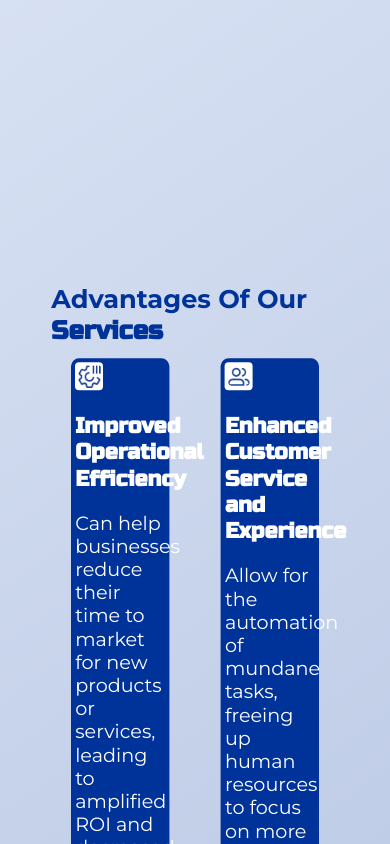
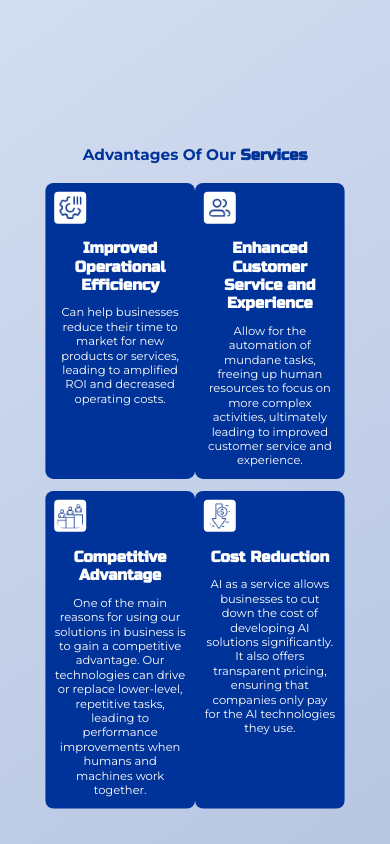
Before and after one commit to FediMechergui/Omnilink-Website, a React (Vite) app in the folder Omnilink/: page / in a window 390 px wide. Shown: the part 1080-1924 px from the top of the page. Built offline with nearby package versions, Linux system fonts and the light colour scheme.

Commit message:
scroll effect improved ,add little bit responsivness

```diff
--- a/Omnilink/src/Pages/ContactUs.css
+++ b/Omnilink/src/Pages/ContactUs.css
@@ -1,8 +1,8 @@
-@import url('https://fonts.googleapis.com/css2?family=Russo+One&display=swap');
-@import url('https://fonts.googleapis.com/css2?family=Roboto:wght@400;700&display=swap');
+@import url("https://fonts.googleapis.com/css2?family=Russo+One&display=swap");
+@import url("https://fonts.googleapis.com/css2?family=Roboto:wght@400;700&display=swap");
 
 body {
-  font-family: 'Roboto', sans-serif;
+  font-family: "Roboto", sans-serif;
   background: linear-gradient(145deg, #edf4ff, #748bbe);
   margin: 0;
   padding: 0;
@@ -15,7 +15,7 @@ body {
 }
 
 h1 {
-  font-family: 'Russo One', sans-serif;
+  font-family: "Russo One", sans-serif;
   font-size: 3rem;
   color: #29337a;
   margin-bottom: 1rem;
@@ -28,16 +28,16 @@ h1 {
 
 .contact-container {
   display: flex;
+  flex-direction: column;
   justify-content: center;
-  align-items: flex-start;
-  gap: 2rem;
-  flex-wrap: wrap;
+  align-items: center;
+  gap: 1rem;
   background-color: white;
   padding: 2rem;
   border-radius: 15px;
   box-shadow: 0 0.4rem 0.8rem rgba(0, 0, 0, 0.1);
   position: relative;
-  max-width: 80%;
+  max-width: 90%;
   margin: 0 auto;
   text-align: left; /* Left-align the entire container */
 }
@@ -48,15 +48,11 @@ h1 {
   padding: 1.5rem;
   border-radius: 15px;
   box-shadow: 0 0.4rem 0.8rem rgba(0, 0, 0, 0.1);
-  min-width: 40%;
-  position: absolute;
-  top: 20px;
-  left: 20px;
-  bottom: 20px;
+  width: 100%;
 }
 
 .contact-info h2 {
-  font-family: 'Russo One', sans-serif;
+  font-family: "Russo One", sans-serif;
   font-size: 1.5rem;
   margin-bottom: 1rem;
 }
@@ -74,7 +70,8 @@ h1 {
 .social-media {
   display: flex;
   gap: 1rem;
-  margin-top: 12rem;
+  margin-top: 2rem;
+  justify-content: center;
 }
 
 .social-icon {
@@ -86,14 +83,12 @@ h1 {
 .contact-form {
   background: white;
   padding: 2rem;
-  flex: 1;
-  max-width: 40%;
-  margin-left: 50%;
+  width: 100%;
 }
 
 .contact-form .form-row {
   display: flex;
-  justify-content: space-between;
+  flex-direction: column;
   gap: 1rem;
   margin-bottom: 1rem;
 }
@@ -139,3 +134,60 @@ h1 {
 .contact-form button:hover {
   background: #1d2d60;
 }
+
+/* Media Queries for Responsiveness */
+@media (min-width: 768px) {
+  .contact-container {
+    flex-direction: row;
+    align-items: flex-start;
+  }
+
+  .contact-info {
+    width: 40%;
+    position: relative;
+  }
+
+  .contact-form {
+    width: 50%;
+    margin-left: auto;
+  }
+
+  .contact-form .form-row {
+    flex-direction: row;
+    gap: 1rem;
+  }
+}
+
+@media (max-width: 480px) {
+  .contact-info {
+    width: 100%;
+    padding: 1rem;
+  }
+
+  .contact-info h2 {
+    font-size: 1.2rem;
+  }
+
+  .info-item span {
+    font-size: 0.9rem;
+  }
+
+  .contact-form {
+    width: 100%;
+    padding: 1rem;
+  }
+
+  .contact-form label {
+    font-size: 0.9rem;
+  }
+
+  .contact-form input,
+  .contact-form textarea {
+    font-size: 0.9rem;
+  }
+
+  .contact-form button {
+    font-size: 0.9rem;
+    padding: 0.5rem 1rem;
+  }
+}
--- a/Omnilink/src/Pages/Main.jsx
+++ b/Omnilink/src/Pages/Main.jsx
@@ -1,17 +1,18 @@
-import { useEffect, useState } from 'react';
-import Header from '../components/Header';
-import MainSection from '../components/MainSection';
-import Services from '../components/Services';
-import AboutUs from '../components/AboutUs';
-import Footer from '../components/Footer';
-import './Main.css';
-import { Element, scroller } from 'react-scroll';
-import { useInView } from 'react-intersection-observer';
-import ContactUs from './ContactUs';
+// bouncing scroll
+import { useEffect, useState } from "react";
+import Header from "../components/Header";
+import MainSection from "../components/MainSection";
+import Services from "../components/Services";
+import AboutUs from "../components/AboutUs";
+import Footer from "../components/Footer";
+import "./Main.css";
+import { Element, scroller } from "react-scroll";
+import { useInView } from "react-intersection-observer";
+import ContactUs from "./ContactUs";
 
 const Main = () => {
   const [currentSection, setCurrentSection] = useState(0);
-  const sections = ['main', 'services', 'about', 'contact', 'footer'];
+  const sections = ["main", "services", "about", "contact", "footer"];
 
   const [mainRef, mainInView] = useInView({ threshold: 0.1 });
   const [servicesRef, servicesInView] = useInView({ threshold: 0.1 });
@@ -32,10 +33,25 @@ const Main = () => {
     }
   };
 
+  const throttle = (func, limit) => {
+    let inThrottle;
+    return function () {
+      const args = arguments;
+      const context = this;
+      if (!inThrottle) {
+        func.apply(context, args);
+        inThrottle = true;
+        setTimeout(() => (inThrottle = false), limit);
+      }
+    };
+  };
+
+  const throttledHandleScroll = throttle(handleScroll, 500);
+
   const handleKeyDown = (e) => {
-    if (e.key === 'ArrowDown') {
+    if (e.key === "ArrowDown") {
       setCurrentSection((prev) => Math.min(prev + 1, sections.length - 1));
-    } else if (e.key === 'ArrowUp') {
+    } else if (e.key === "ArrowUp") {
       setCurrentSection((prev) => Math.max(prev - 1, 0));
     }
   };
@@ -59,67 +75,91 @@ const Main = () => {
     const section = sections[currentSection];
     scroller.scrollTo(section, {
       duration: 500,
-      smooth: 'easeInOutQuart'
+      smooth: "easeInOutQuart",
     });
   }, [currentSection]);
 
   useEffect(() => {
-    window.addEventListener('wheel', handleScroll);
-    window.addEventListener('keydown', handleKeyDown);
-    window.addEventListener('touchstart', handleTouchStart);
-    window.addEventListener('touchend', handleTouchEnd);
+    window.addEventListener("wheel", throttledHandleScroll);
+    window.addEventListener("keydown", handleKeyDown);
+    window.addEventListener("touchstart", handleTouchStart);
+    window.addEventListener("touchend", handleTouchEnd);
 
     return () => {
-      window.removeEventListener('wheel', handleScroll);
-      window.removeEventListener('keydown', handleKeyDown);
-      window.removeEventListener('touchstart', handleTouchStart);
-      window.removeEventListener('touchend', handleTouchEnd);
+      window.removeEventListener("wheel", throttledHandleScroll);
+      window.removeEventListener("keydown", handleKeyDown);
+      window.removeEventListener("touchstart", handleTouchStart);
+      window.removeEventListener("touchend", handleTouchEnd);
     };
   }, []);
 
   return (
     <div className="app-container">
-      <div className='navbar-container'>
+      <div className="navbar-container">
         <Header />
       </div>
       <div className="sections">
         <Element name="main">
-          <div className={`section-container ${mainInView? 'fade-in' : 'fade-out'}`} ref={mainRef}>
+          <div
+            className={`section-container ${
+              mainInView ? "fade-in" : "fade-out"
+            }`}
+            ref={mainRef}
+          >
             <div className="content-wrapper">
               <MainSection />
             </div>
           </div>
         </Element>
         <Element name="services">
-          <div className={`section-container ${servicesInView? 'fade-in' : 'fade-out'}`} ref={servicesRef}>
+          <div
+            className={`section-container ${
+              servicesInView ? "fade-in" : "fade-out"
+            }`}
+            ref={servicesRef}
+          >
             <div className="content-wrapper">
               <Services />
             </div>
           </div>
         </Element>
         <Element name="about">
-          <div className={`section-container ${aboutInView? 'fade-in' : 'fade-out'}`} ref={aboutRef}>
+          <div
+            className={`section-container ${
+              aboutInView ? "fade-in" : "fade-out"
+            }`}
+            ref={aboutRef}
+          >
             <div className="content-wrapper">
               <AboutUs />
             </div>
           </div>
         </Element>
         <Element name="contact">
-          <div className={`section-container ${contactInView? 'fade-in' : 'fade-out'}`} ref={contactRef}>
+          <div
+            className={`section-container ${
+              contactInView ? "fade-in" : "fade-out"
+            }`}
+            ref={contactRef}
+          >
             <div className="content-wrapper">
               <ContactUs />
             </div>
           </div>
         </Element>
         <Element name="footer">
-          <div className={`section-container ${footerInView? 'fade-in' : 'fade-out'}`} ref={footerRef}>
+          <div
+            className={`section-container ${
+              footerInView ? "fade-in" : "fade-out"
+            }`}
+            ref={footerRef}
+          >
             <Footer /> {/* No content-wrapper here for the footer */}
           </div>
         </Element>
       </div>
     </div>
   );
-
 };
 
 export default Main;
--- a/Omnilink/src/components/Services.css
+++ b/Omnilink/src/components/Services.css
@@ -1,23 +1,24 @@
-@import url('https://fonts.googleapis.com/css2?family=Roboto:wght@400;700&family=Montserrat:wght@400;700&family=Russo+One&display=swap');
+@import url("https://fonts.googleapis.com/css2?family=Roboto:wght@400;700&family=Montserrat:wght@400;700&family=Russo+One&display=swap");
 
 .services-section {
   display: flex;
   padding: 2%;
-  font-family: 'Roboto', sans-serif;
+  font-family: "Roboto", sans-serif;
   flex-direction: column;
+  align-items: center;
 }
 
 .services-section h2 {
   color: #003399;
   font-size: 2rem;
-  text-align: left;
+  text-align: center;
   margin-bottom: 1%;
-  font-family: 'Montserrat', sans-serif;
+  font-family: "Montserrat", sans-serif;
   padding: 2%;
 }
 
 strong {
-  font-family: 'Russo One', sans-serif;
+  font-family: "Russo One", sans-serif;
 }
 
 .services {
@@ -35,23 +36,24 @@ strong {
   max-width: 30%;
   border-radius: 10px;
   box-shadow: 0 0.4% 0.6% rgba(0, 0, 0, 0.1);
+  text-align: center;
 }
 
 .service h3 {
   font-size: 1.7rem;
   margin-bottom: 1%;
-  font-family: 'Russo One', sans-serif;
+  font-family: "Russo One", sans-serif;
   font-weight: 700;
 }
 
 .service p {
-  font-size: 1.5rem;
-  font-family: 'Montserrat', sans-serif;
+  font-size: 1.2rem;
+  font-family: "Montserrat", sans-serif;
 }
 
 .box {
-  width: 35px;
-  height: 35px;
+  width: 50px;
+  height: 50px;
   background-color: #fff;
   border-radius: 5px;
   display: flex;
@@ -65,3 +67,71 @@ strong {
   max-height: 100%;
   border-radius: 25%;
 }
+
+/* Media Queries for Responsiveness */
+@media (max-width: 1200px) {
+  .service {
+    max-width: 45%;
+  }
+
+  .service h3 {
+    font-size: 1.5rem;
+  }
+
+  .service p {
+    font-size: 1.1rem;
+  }
+}
+
+@media (max-width: 768px) {
+  .service {
+    max-width: 90%;
+    padding: 2%;
+  }
+
+  .services-section h2 {
+    font-size: 1.5rem;
+  }
+
+  .service h3 {
+    font-size: 1.3rem;
+  }
+
+  .service p {
+    font-size: 1rem;
+  }
+
+  .box {
+    width: 45px;
+    height: 45px;
+  }
+}
+
+@media (max-width: 480px) {
+  .service {
+    max-width: 100%;
+    margin: 2% 0;
+    padding: 3%;
+  }
+
+  .services-section h2 {
+    font-size: 1.2rem;
+    margin-bottom: 2%;
+  }
+
+  .service h3 {
+    font-size: 1.2rem;
+    margin-bottom: 1.5%;
+  }
+
+  .service p {
+    font-size: 0.9rem;
+    margin-bottom: 1.5%;
+  }
+
+  .box {
+    width: 40px;
+    height: 40px;
+    margin-bottom: 1.5%;
+  }
+}
```
Also changed, not shown: Omnilink/src/App.jsx (+3 -5 lines), 1 other file (tests, documents, lock files or other folders).
